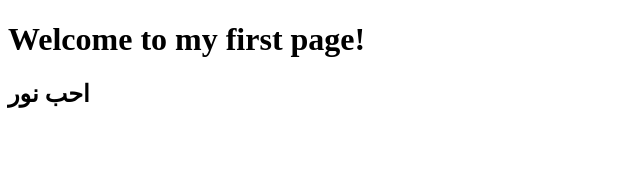
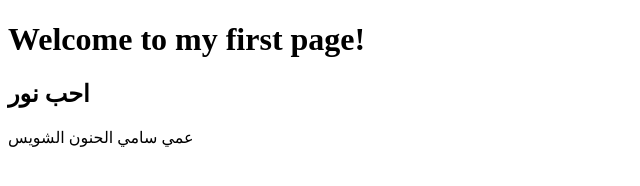
Before and after one commit to LayanJunaid/coursera-test, a plain HTML site: page site/index.html in a window 1280 px wide. Shown: the whole page, without its empty margins (0-640 px from the left). Drawn offline with Linux system fonts and the light colour scheme.

Commit message:
Added content to index.html

```diff
--- a/site/index.html
+++ b/site/index.html
@@ -8,5 +8,8 @@
 <body>
     <h1>Welcome to my first page!</h1>
     <h2>احب نور </h2>
+    <P>
+     عمي سامي الحنون الشويس
+    </P>
 </body>
 </html>
```
